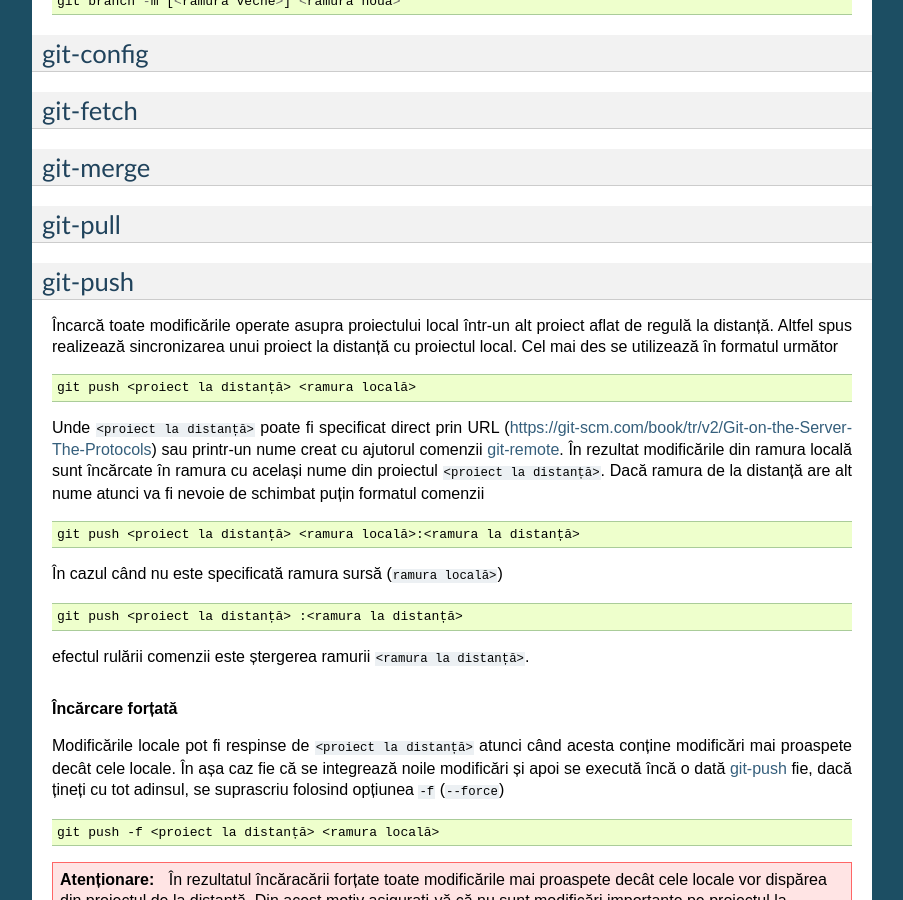
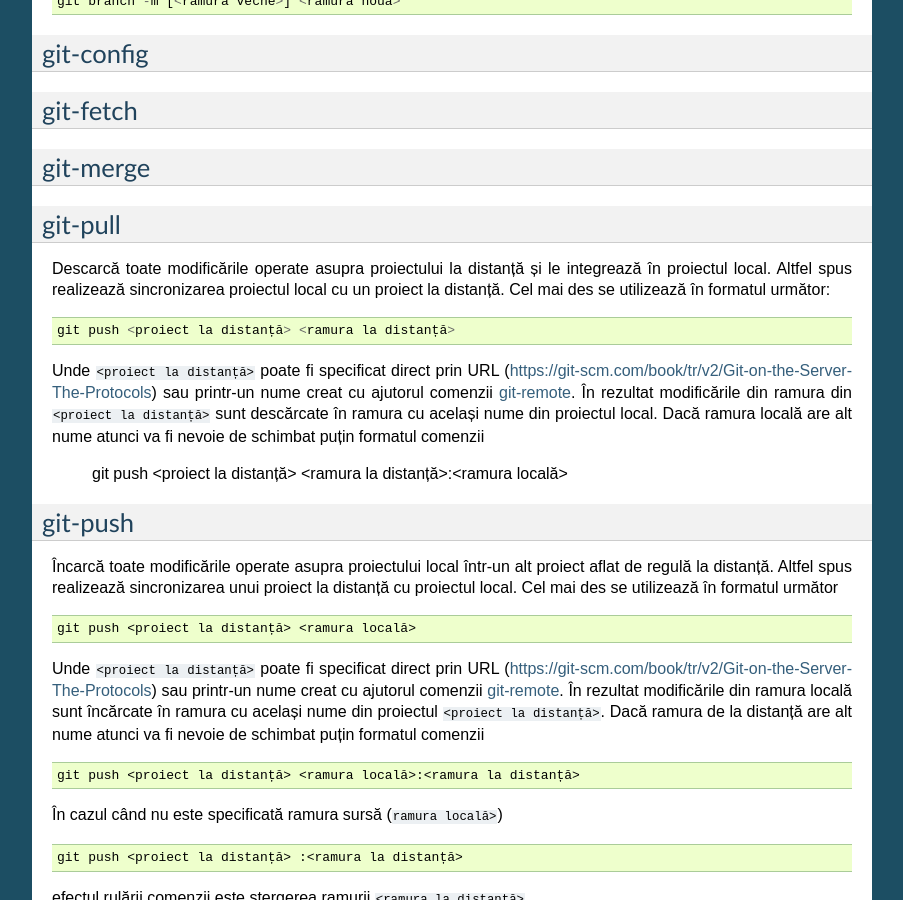
Before and after one commit to Streeling/git-rif, a Sphinx documentation site: the page built from source/comenzi.rst, in a window 1280 px wide and 900 px high, scrolled down 812 px. Shown: the whole window, without its empty margins (198-1101 px from the left). Built offline with Sphinx 7.4.7, drawn with Linux system fonts in a browser that asks for light colours.

Commit message:
Redactarea descrierii "git-pull"

```diff
--- a/source/comenzi.rst
+++ b/source/comenzi.rst
@@ -67,6 +67,19 @@ git-merge
 
 git-pull
 """"""""""
+
+Descarcă toate modificările operate asupra proiectului la distanță și le integrează în proiectul local.
+Altfel spus realizează sincronizarea proiectul local cu un proiect la distanță.
+Cel mai des se utilizează în formatul următor::
+
+   git push <proiect la distanță> <ramura la distanță>
+
+Unde :code:`<proiect la distanță>` poate fi specificat direct prin URL (https://git-scm.com/book/tr/v2/Git-on-the-Server-The-Protocols)
+sau printr-un nume creat cu ajutorul comenzii :ref:`git-remote`.
+În rezultat modificările din ramura din :code:`<proiect la distanță>` sunt descărcate în ramura cu același nume din proiectul local.
+Dacă ramura locală are alt nume atunci va fi nevoie de schimbat puțin formatul comenzii
+
+   git push <proiect la distanță> <ramura la distanță>:<ramura locală>
 
 .. _git-push:
 
```
